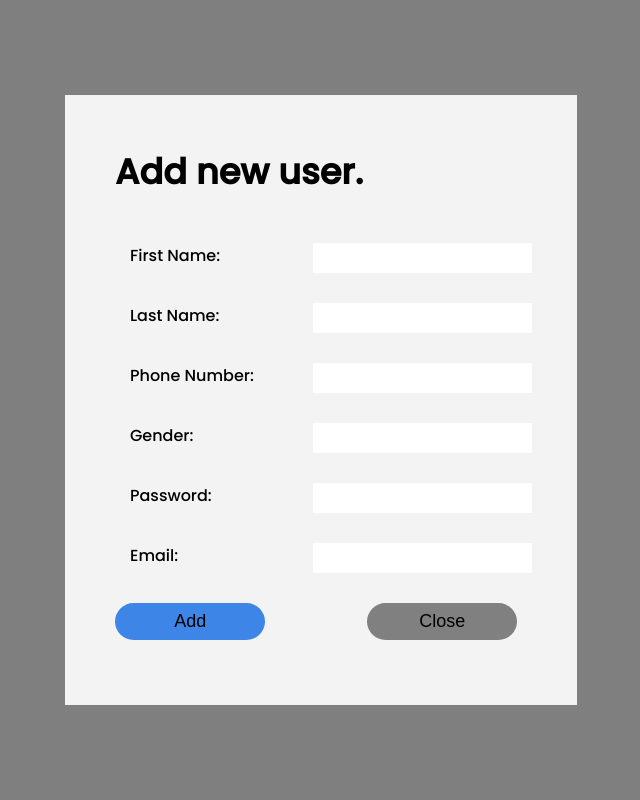
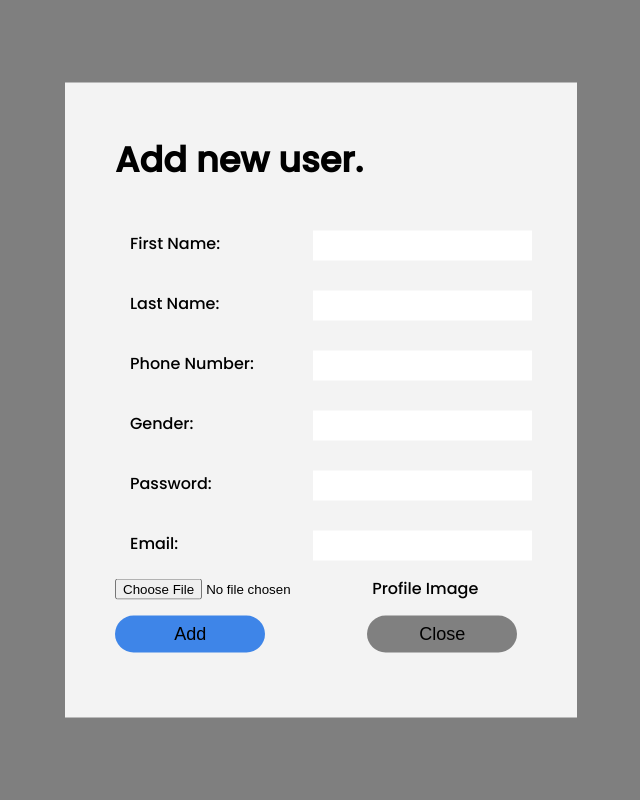
Before and after one commit to KiranDon/USER_AUTHENTICATION_-edgroom_task-, a PHP site: page /add.php in a window 1280 px wide. Shown: the whole page, without its empty margins (319-959 px from the left). Run offline with PHP 8.4, Linux system fonts and the light colour scheme.

Commit message:
Please work

```diff
--- a/add.php
+++ b/add.php
@@ -16,7 +16,7 @@
 <div class="modal editModal" id="editModal">
     <!-- <button class="closeButton">&times;</button> -->
     <h2>Add new user.</h2>
-      <form class="modalForm" autocomplete="off" onsubmit="return validate()" action="insert.php" method="POST">
+      <form class="modalForm" autocomplete="off" onsubmit="return validate()" action="insert.php" method="POST" enctype="multipart/form-data">
         <div class="modalRow">
           <label>First Name: </label>
           <input type="text" name="firstName" class="modalInput">
@@ -41,6 +41,14 @@
           <label>Email: </label>
           <input type="email" name="emailAddress" class="modalInput">
         </div>
+        <div class="col-md-6 mb-4 pb-2">
+
+                        <div class="form-outline">
+                          <input type="file" id="ProfileImage" name="ProfileImage" class="form-control form-control-lg"  required/>
+                          <label class="form-label" for="ProfileImage">Profile Image</label>
+                        </div>
+
+                      </div>
         <div class="modalRow">
           <button class="modalButton" id="o" type="sumbit">Add</button>
           <button class="modalButton" id="c">Close</button>
--- a/css/profile.css
+++ b/css/profile.css
@@ -20,5 +20,5 @@ h1{
 .profileBox img{
     width: 300px;
     height: 300px;
-    border-radius: 50%;
+    /* border-radius: 50%; */
 }
--- a/loginUser.php
+++ b/loginUser.php
@@ -6,6 +6,9 @@
   <meta name="viewport" content="width=device-width, initial-scale=1.0">
   <title>Profile</title>
   <link rel="stylesheet" href="css/profile.css">
+  <style>
+    include ("css/profile.css");
+  </style>
 </head>
 <body>
 
@@ -33,7 +36,7 @@
         ?>
         <h1>Profile</h1>
   <div class="profileBox">
-    <img src="uploads/<?php echo $emailAddress; ?>.png" alt="Profile Pic">
+    <img src="uploads/<?php echo $user_data['imageName']; ?>" alt="Profile Pic">
         <h2>Hello,&nbsp; <?php echo($user_data['firstName']);?><?php echo($user_data['lastName']);?></h2>
         <button class="adminLogin" id="adminButton"><a href="index.php">Logout</a></button></a>
         <?php
```
Also changed, not shown: insert.php (+26 -26 lines), uploads/newuser@gmail.com.jpeg (added), uploads/sarmanikhil76@gmail.com.jpg (added), uploads/sparksfoundationfake@gmail.com.jpg (added).
